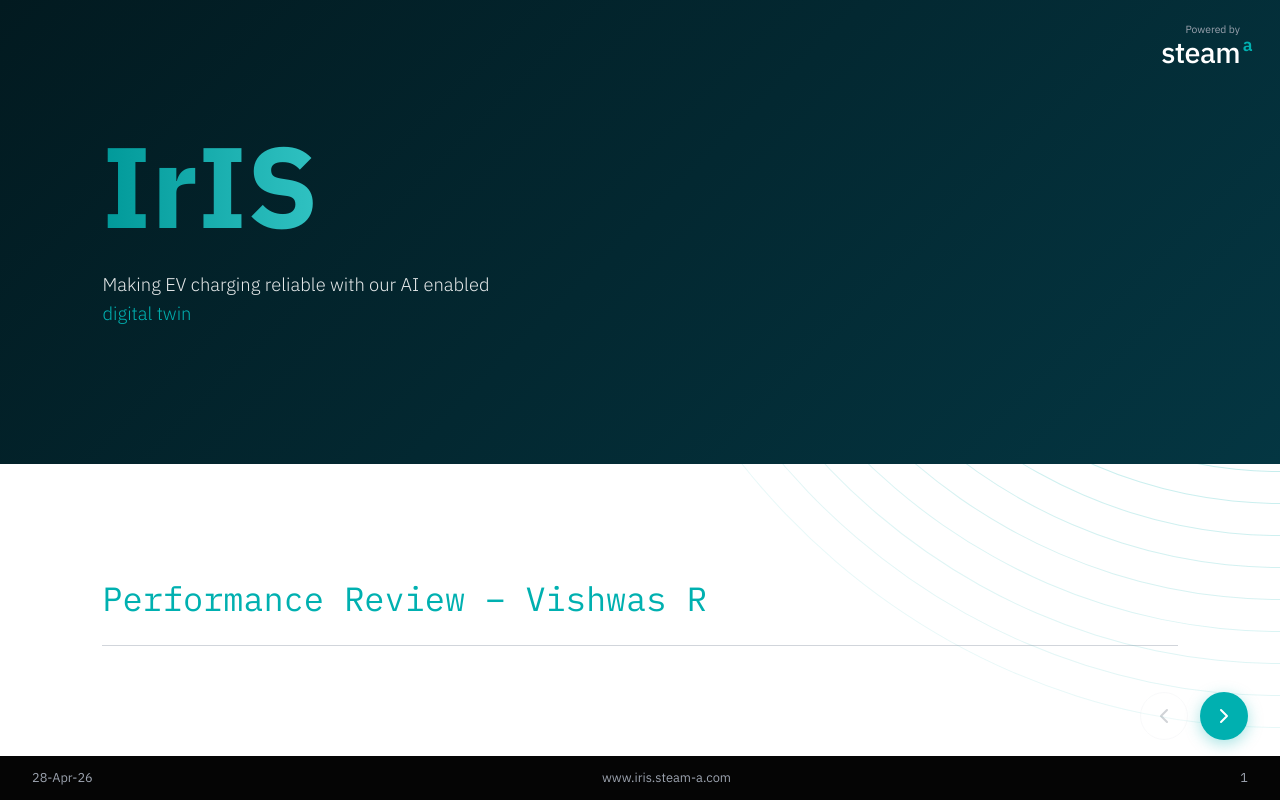
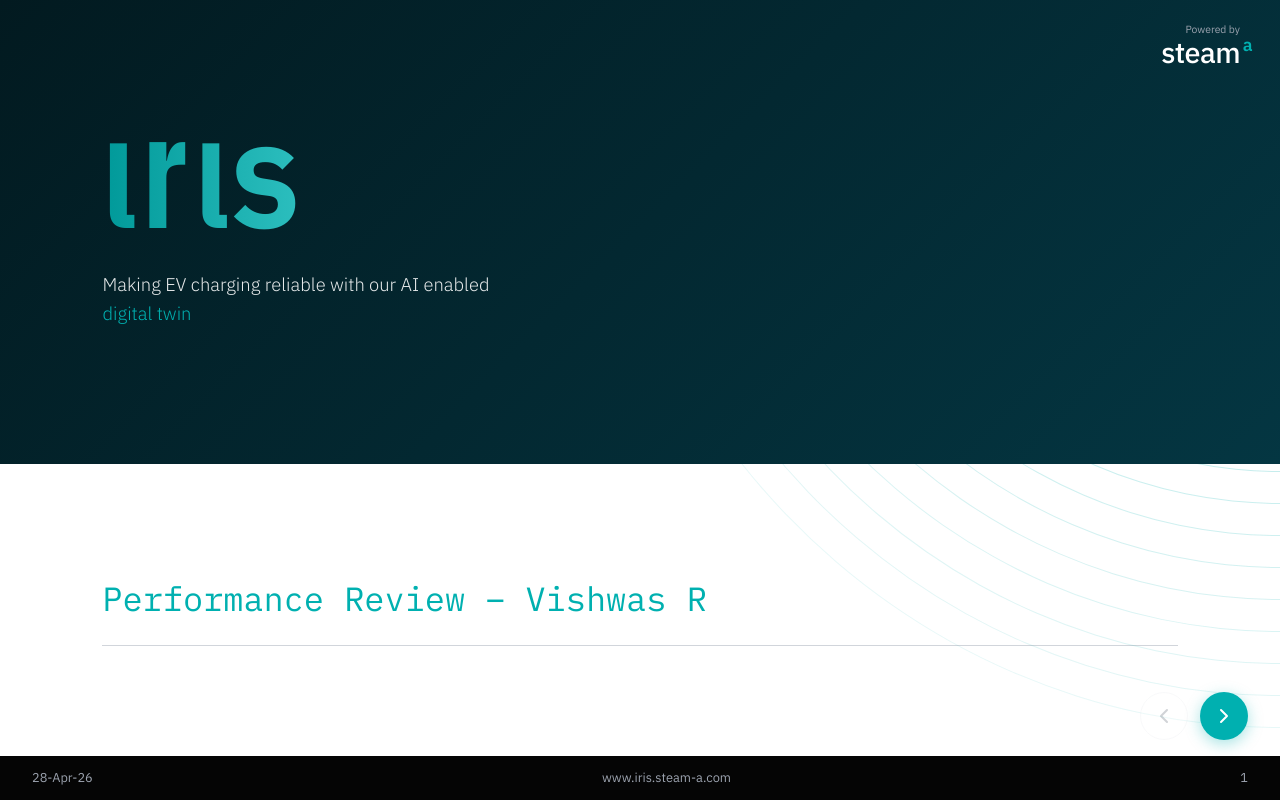
Before and after one commit to vishwasramesh17/Appraisal-content, a React (Vite) app: page / in a window 1280 px wide. Built offline with nearby package versions, Linux system fonts and the light colour scheme.

Commit message:
Fix logo: vertical bar I, scaled r to match cap height

```diff
--- a/src/App.jsx
+++ b/src/App.jsx
@@ -51,7 +51,12 @@
                 <stop offset="100%" stopColor="#40CFCF" />
               </linearGradient>
             </defs>
-            <text fill="url(#irisGrad)" fontFamily="'IBM Plex Sans', sans-serif" fontWeight="700" fontSize="52" x="0" y="42">IrIS</text>
+            <g fill="url(#irisGrad)" fontFamily="'IBM Plex Sans', sans-serif" fontWeight="700" fontSize="52">
+              <text x="0" y="42">l</text>
+              <g transform="translate(0,42) scale(1,1.43) translate(0,-42)"><text x="18" y="42">r</text></g>
+              <text x="42" y="42">l</text>
+              <text x="58" y="42">S</text>
+            </g>
           </svg>
         </motion.div>
         <motion.p
```
